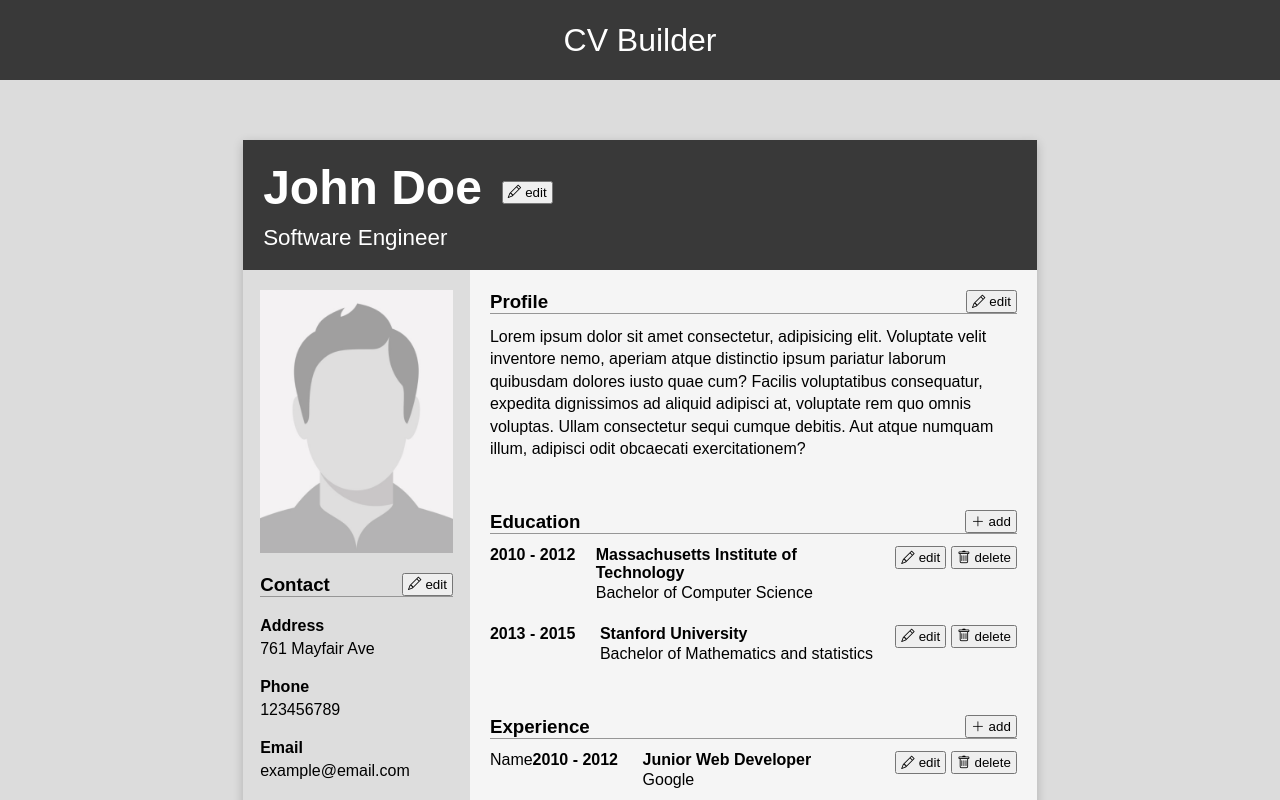
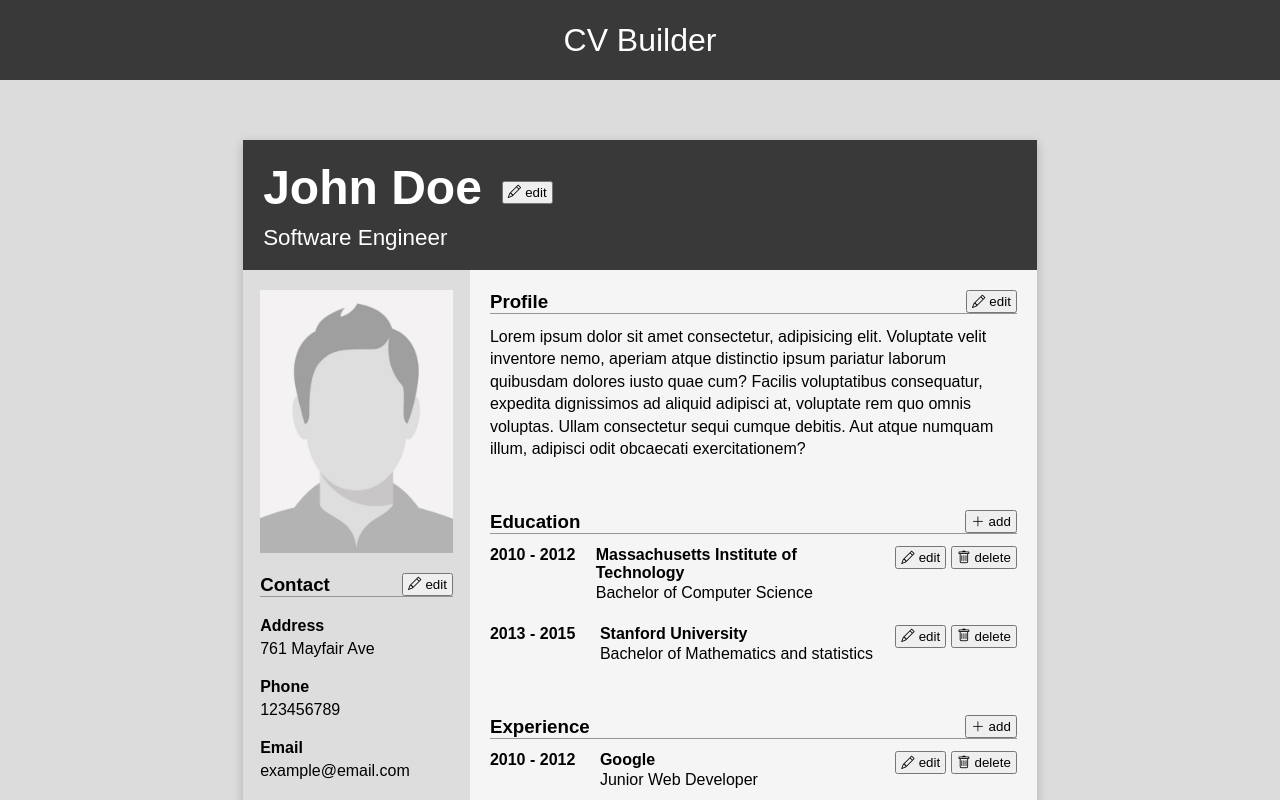
Before and after one commit to smandoki/cv-project, a React (Create React App) app: page / in a window 1280 px wide. Shown: the top 800 px of the page. Built offline with nearby package versions, Linux system fonts and the light colour scheme.

Commit message:
Refactored card component
education items and experience items using duplicate code. they have
now been refactored out into a item-card component. also fixed
minor styling bugs

```diff
--- a/src/components/Education.jsx
+++ b/src/components/Education.jsx
@@ -1,6 +1,6 @@
 import React from 'react';
-import '../styles/education.css';
 import uniqid from 'uniqid';
+import ItemCard from './ItemCard';
 
 class Education extends React.Component {
 	constructor() {
@@ -39,25 +39,9 @@ class Education extends React.Component {
 					</button>
 				</h3>
 
-				<div className='education-items'>
+				<div className='item-cards'>
 					{educationItems.map(({ id, name, degree, from, to }) => (
-						<div className='education-item' key={id}>
-							<strong>
-								{from} - {to}
-							</strong>
-							<span>
-								<strong>{name}</strong>
-								<p>{degree}</p>
-							</span>
-							<button className='icon-button mr-5 mla'>
-								<i className='bi bi-pencil'></i>
-								edit
-							</button>
-							<button className='icon-button'>
-								<i className='bi bi-trash'></i>
-								delete
-							</button>
-						</div>
+						<ItemCard key={id} from={from} to={to} name={name} title={degree} />
 					))}
 				</div>
 			</div>
--- a/src/components/Experience.jsx
+++ b/src/components/Experience.jsx
@@ -1,6 +1,6 @@
 import React from 'react';
-import '../styles/experience.css';
 import uniqid from 'uniqid';
+import ItemCard from './ItemCard';
 
 class Experience extends React.Component {
 	constructor() {
@@ -39,26 +39,15 @@ class Experience extends React.Component {
 					</button>
 				</h3>
 
-				<div className='experience-items'>
+				<div className='item-cards'>
 					{experienceItems.map(({ id, company, title, from, to }) => (
-						<div className='experience-item' key={id}>
-							Name
-							<strong>
-								{from} - {to}
-							</strong>
-							<span>
-								<strong>{title}</strong>
-								<p>{company}</p>
-							</span>
-							<button className='icon-button mr-5 mla'>
-								<i className='bi bi-pencil'></i>
-								edit
-							</button>
-							<button className='icon-button'>
-								<i className='bi bi-trash'></i>
-								delete
-							</button>
-						</div>
+						<ItemCard
+							key={id}
+							from={from}
+							to={to}
+							name={company}
+							title={title}
+						/>
 					))}
 				</div>
 			</div>
--- /dev/null
+++ b/src/components/ItemCard.jsx
@@ -0,0 +1,25 @@
+import '../styles/itemCard.css';
+
+function ItemCard({ from, to, name, title }) {
+	return (
+		<div className='item-card'>
+			<strong>
+				{from} - {to}
+			</strong>
+			<span>
+				<strong>{name}</strong>
+				<p>{title}</p>
+			</span>
+			<button className='icon-button mr-5 mla'>
+				<i className='bi bi-pencil'></i>
+				edit
+			</button>
+			<button className='icon-button'>
+				<i className='bi bi-trash'></i>
+				delete
+			</button>
+		</div>
+	);
+}
+
+export default ItemCard;
--- a/src/styles/app.css
+++ b/src/styles/app.css
@@ -72,3 +72,9 @@ aside {
 .mla {
 	margin-left: auto;
 }
+
+.item-cards {
+	display: flex;
+	flex-direction: column;
+	gap: 20px;
+}
--- a/src/styles/education.css
+++ /dev/null
@@ -1,20 +0,0 @@
-.education-item {
-	display: flex;
-	align-items: flex-start;
-}
-
-.education-item strong {
-	width: 90px;
-	margin-right: 20px;
-}
-
-.education-items {
-	display: flex;
-	flex-direction: column;
-	gap: 20px;
-}
-
-.education .edit-delete {
-	display: flex;
-	margin-left: auto;
-}
--- a/src/styles/experience.css
+++ /dev/null
@@ -1,20 +0,0 @@
-.experience-item {
-	display: flex;
-	align-items: flex-start;
-}
-
-.experience-item strong {
-	width: 90px;
-	margin-right: 20px;
-}
-
-.experience-items {
-	display: flex;
-	flex-direction: column;
-	gap: 20px;
-}
-
-.experience .edit-delete {
-	display: flex;
-	margin-left: auto;
-}
--- /dev/null
+++ b/src/styles/itemCard.css
@@ -0,0 +1,14 @@
+.item-card {
+	display: flex;
+	align-items: flex-start;
+}
+
+.item-card strong {
+	width: 90px;
+	margin-right: 20px;
+}
+
+.item-card .edit-delete {
+	display: flex;
+	margin-left: auto;
+}
```
